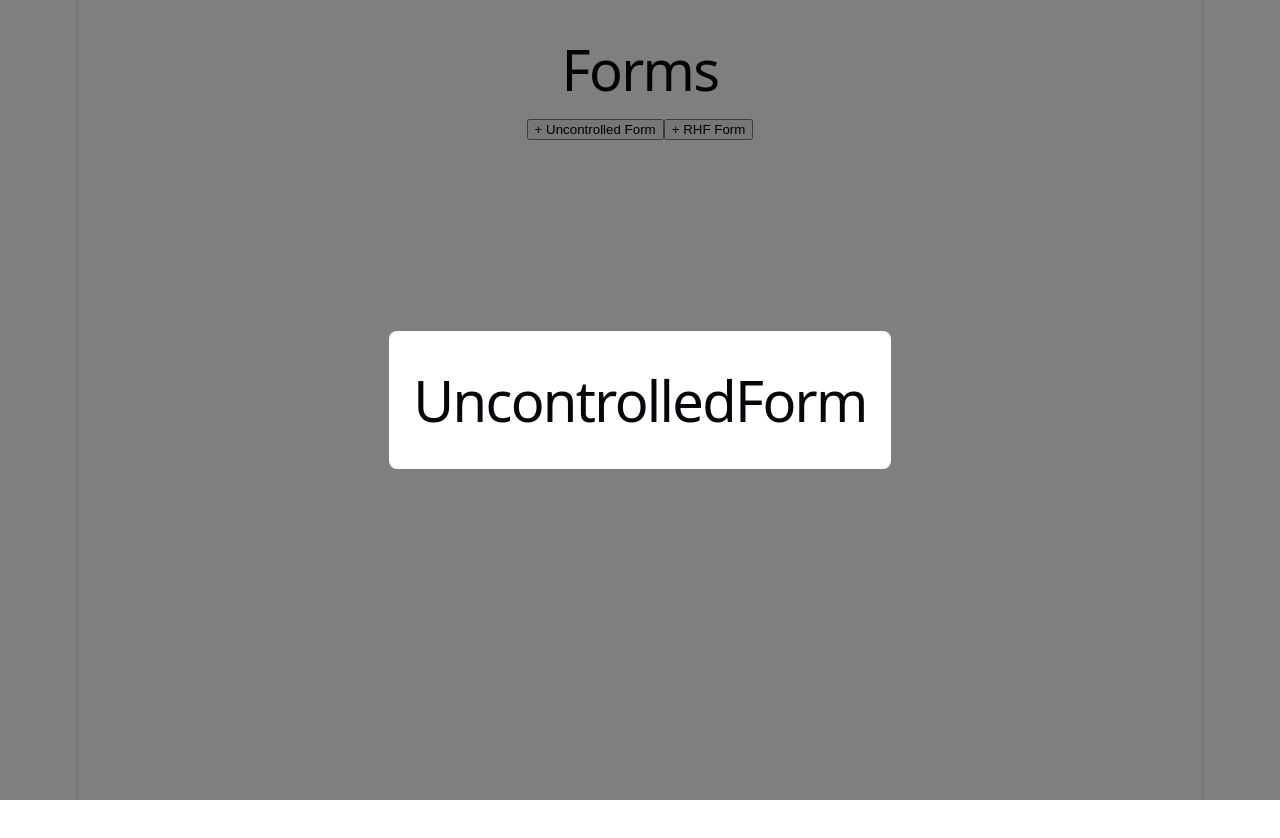
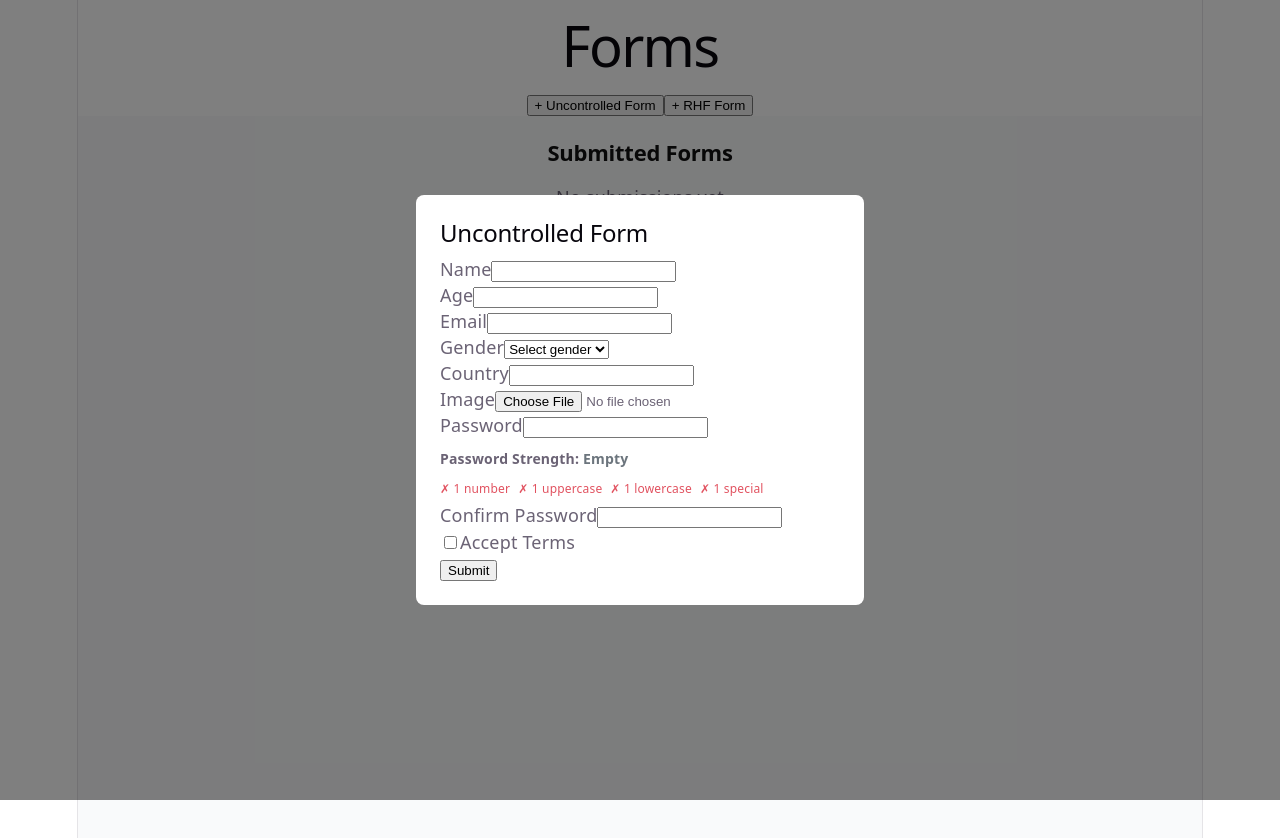
Before and after one commit to 27moon/React2026, a React (Vite) app: page / in a window 1280 px wide. Both pictures are taken after a click on the button "+ Uncontrolled Form". Shown: the top 838 px of the page. Before the commit the page ends 800 px from the top, so only its background shows below. Built offline with nearby package versions, Linux system fonts and the light colour scheme.

Commit message:
feat: add forms

```diff
--- a/package.json
+++ b/package.json
@@ -11,9 +11,11 @@
     "format:fix": "prettier --write ."
   },
   "dependencies": {
+    "@hookform/resolvers": "^5.4.0",
     "@reduxjs/toolkit": "^2.12.0",
     "react": "^19.2.6",
     "react-dom": "^19.2.6",
+    "react-hook-form": "^7.78.0",
     "react-redux": "^9.3.0",
     "zod": "^4.4.3"
   },
--- a/src/App.css
+++ b/src/App.css
@@ -1,4 +1,4 @@
-.app-layout {
+/* .app-layout {
   max-width: 1000px;
   margin: 0 auto;
   padding: 24px;
@@ -6,5 +6,4 @@
   display: flex;
   flex-direction: column;
   gap: 16px;
-  color:blanchedalmond
-}
+} */
--- a/src/App.tsx
+++ b/src/App.tsx
@@ -6,6 +6,7 @@ import { Modal } from './components/ui/modal/Modal';
 import { useModal } from './hooks/useModal';
 import { UncontrolledForm } from './components/forms/uncontrolledForm/UncontrolledForm';
 import { RHFForm } from './components/forms/rhfForm/rhfForm';
+import { Dashboard } from './components/dashboard/Dashboard';
 
 function App() {
   const { open, formType, openModal, closeModal } = useModal();
@@ -13,10 +14,12 @@ function App() {
   return (
     <Layout className="app-layout">
       <Header onOpen={openModal} />
-
+      <Dashboard />
       <Modal open={open} onClose={closeModal}>
-        {formType === 'uncontrolled' && <UncontrolledForm />}
-        {formType === 'rhf' && <RHFForm />}
+        {formType === 'uncontrolled' && (
+          <UncontrolledForm onClose={closeModal} />
+        )}
+        {formType === 'rhf' && <RHFForm onClose={closeModal} />}
       </Modal>
     </Layout>
   );
--- a/src/components/forms/rhfForm/rhfForm.tsx
+++ b/src/components/forms/rhfForm/rhfForm.tsx
@@ -1,3 +1,159 @@
-export const RHFForm = () => {
-  return <h1>RHF</h1>;
+import { useState } from 'react';
+import { useForm } from 'react-hook-form';
+import { zodResolver } from '@hookform/resolvers/zod';
+
+import { Input } from '../../ui/input/Input';
+import { Button } from '../../ui/button/Button';
+import { SelectField } from '../../ui/selectField/SelectField';
+import { CountryField } from '../../ui/countryField/CountryField';
+import { PasswordStrengthIndicator } from '../../ui/passwordStrengthIndicator/PasswordStrengthIndicator';
+
+import { createFormSchema } from '../../../schemas/formSchema';
+import { useAppDispatch, useAppSelector } from '../../../store/hooks';
+import { saveFormData } from '../../../store/formDataSlice';
+import { convertFileToBase64 } from '../../../utils/imageConverter';
+import type { z } from 'zod';
+
+type RHFFormProps = {
+  onClose: () => void;
 };
+
+export const RHFForm = ({ onClose }: RHFFormProps) => {
+  const dispatch = useAppDispatch();
+  const countries = useAppSelector((state) => state.countries.list);
+
+  const schema = createFormSchema(countries);
+  type FormValues = z.infer<typeof schema>;
+
+  const [passwordValue, setPasswordValue] = useState('');
+
+  const {
+    register,
+    handleSubmit,
+    reset,
+    formState: { errors, isValid },
+  } = useForm<FormValues>({
+    resolver: zodResolver(schema),
+    mode: 'onChange',
+    reValidateMode: 'onChange',
+    defaultValues: {
+      formType: 'rhf',
+      name: '',
+      age: '',
+      email: '',
+      gender: '',
+      country: '',
+      password: '',
+      confirmPassword: '',
+      terms: false,
+      image: undefined,
+    },
+  });
+
+  const onSubmit = async (data: FormValues) => {
+    const file = data.image?.[0];
+    const base64 = file ? await convertFileToBase64(file) : '';
+
+    const payload = {
+      ...data,
+      age: Number(data.age),
+      image: base64,
+      formType: 'rhf' as const,
+    };
+
+    dispatch(saveFormData(payload));
+
+    reset();
+    setPasswordValue('');
+    onClose();
+  };
+
+  return (
+    <form onSubmit={handleSubmit(onSubmit)}>
+      <h2>React Hook Form</h2>
+
+      <Input
+        id="name"
+        label="Name"
+        {...register('name')}
+        error={errors.name?.message}
+      />
+
+      <Input
+        id="age"
+        label="Age"
+        type="number"
+        {...register('age')}
+        error={errors.age?.message}
+      />
+
+      <Input
+        id="email"
+        label="Email"
+        {...register('email')}
+        error={errors.email?.message}
+      />
+
+      <SelectField
+        id="gender"
+        label="Gender"
+        options={[
+          { value: 'male', label: 'Male' },
+          { value: 'female', label: 'Female' },
+        ]}
+        {...register('gender')}
+      />
+
+      <CountryField
+        id="country"
+        label="Country"
+        countries={countries}
+        {...register('country')}
+        error={errors.country?.message}
+      />
+
+      <Input
+        id="image"
+        label="Image"
+        type="file"
+        error={errors.image?.message as string}
+        {...register('image')}
+      />
+
+      <Input
+        id="password"
+        label="Password"
+        type="password"
+        error={errors.password?.message}
+        {...register('password', {
+          onChange: (e) => setPasswordValue(e.target.value),
+        })}
+      />
+
+      <PasswordStrengthIndicator passwordValue={passwordValue} />
+
+      <Input
+        id="confirmPassword"
+        label="Confirm Password"
+        type="password"
+        {...register('confirmPassword')}
+        error={errors.confirmPassword?.message}
+      />
+
+      <div>
+        <label htmlFor="terms">
+          <input type="checkbox" {...register('terms')} />
+          Accept Terms
+        </label>
+
+        {errors.terms?.message && (
+          <p className="error">{errors.terms.message}</p>
+        )}
+      </div>
+
+      <Button type="submit" disabled={!isValid}>
+        Submit
+      </Button>
+    </form>
+  );
+};
--- a/src/components/forms/uncontrolledForm/UncontrolledForm.tsx
+++ b/src/components/forms/uncontrolledForm/UncontrolledForm.tsx
@@ -1,3 +1,150 @@
-export const UncontrolledForm = () => {
-  return <h1>UncontrolledForm</h1>;
+import { useRef, useState } from 'react';
+import { Input } from '../../ui/input/Input';
+import { Button } from '../../ui/button/Button';
+import { SelectField } from '../../ui/selectField/SelectField';
+import { CountryField } from '../../ui/countryField/CountryField';
+import { createFormSchema } from '../../../schemas/formSchema';
+import { useAppDispatch, useAppSelector } from '../../../store/hooks';
+import { PasswordStrengthIndicator } from '../../ui/passwordStrengthIndicator/PasswordStrengthIndicator';
+import { convertFileToBase64 } from '../../../utils/imageConverter';
+import { saveFormData } from '../../../store/formDataSlice';
+
+type UncontrolledFormProps = {
+  onClose: () => void;
 };
+
+export const UncontrolledForm = ({ onClose }: UncontrolledFormProps) => {
+  const formRef = useRef<HTMLFormElement>(null);
+  const [errors, setErrors] = useState<Record<string, string>>({});
+  const [passwordValue, setPasswordValue] = useState('');
+
+  const dispatch = useAppDispatch();
+  const countries = useAppSelector((state) => state.countries.list);
+
+  const schema = createFormSchema(countries);
+
+  const handleSubmit = async (e: React.FormEvent) => {
+    e.preventDefault();
+
+    if (!formRef.current) return;
+
+    const formData = new FormData(formRef.current);
+    const file = formData.get('image') as File;
+    const hasFile = file && file.name && file.size > 0;
+
+    const result = schema.safeParse({
+      formType: 'uncontrolled',
+      name: formData.get('name'),
+      age: formData.get('age'),
+      email: formData.get('email'),
+      gender: formData.get('gender'),
+      country: formData.get('country'),
+      password: formData.get('password'),
+      confirmPassword: formData.get('confirmPassword'),
+      terms: formData.get('terms') === 'on',
+      image: hasFile ? [file] : null,
+    });
+
+    if (!result.success) {
+      const formattedErrors: Record<string, string> = {};
+
+      for (const issue of result.error.issues) {
+        const fieldName = issue.path[0] as string;
+
+        if (!formattedErrors[fieldName]) {
+          formattedErrors[fieldName] = issue.message;
+        }
+      }
+
+      setErrors(formattedErrors);
+      return;
+    }
+    setErrors({});
+
+    try {
+      const targetFile = result.data.image?.[0] || file;
+      const base64Image = await convertFileToBase64(targetFile);
+
+      const finalPayload = {
+        ...result.data,
+        age: Number(result.data.age),
+        image: base64Image,
+        formType: 'uncontrolled' as const,
+      };
+
+      dispatch(saveFormData(finalPayload));
+      console.log('SAVED TO REDUX:', finalPayload);
+
+      formRef.current?.reset();
+      setPasswordValue('');
+      onClose();
+    } catch (error) {
+      console.error(error);
+    }
+  };
+
+  return (
+    <form ref={formRef} onSubmit={handleSubmit}>
+      <h2>Uncontrolled Form</h2>
+
+      <Input id="name" name="name" label="Name" error={errors.name} />
+      <Input id="age" name="age" label="Age" type="number" error={errors.age} />
+      <Input id="email" name="email" label="Email" error={errors.email} />
+
+      <SelectField
+        id="gender"
+        name="gender"
+        label="Gender"
+        options={[
+          { value: 'male', label: 'Male' },
+          { value: 'female', label: 'Female' },
+        ]}
+      />
+
+      <CountryField
+        id="country"
+        name="country"
+        label="Country"
+        countries={countries}
+        error={errors.country}
+      />
+
+      <Input
+        id="image"
+        name="image"
+        label="Image"
+        type="file"
+        error={errors.image}
+      />
+
+      <Input
+        id="password"
+        name="password"
+        label="Password"
+        type="password"
+        error={errors.password}
+        onChange={(e) => setPasswordValue(e.target.value)}
+      />
+
+      <PasswordStrengthIndicator passwordValue={passwordValue} />
+
+      <Input
+        id="confirmPassword"
+        name="confirmPassword"
+        label="Confirm Password"
+        type="password"
+        error={errors.confirmPassword}
+      />
+
+      <div>
+        <label htmlFor="terms">
+          <input id="terms" name="terms" type="checkbox" />
+          Accept Terms
+        </label>
+        {errors.terms && <p className="error">{errors.terms}</p>}
+      </div>
+
+      <Button type="submit">Submit</Button>
+    </form>
+  );
+};
--- a/src/main.tsx
+++ b/src/main.tsx
@@ -2,6 +2,8 @@ import { StrictMode } from 'react';
 import { createRoot } from 'react-dom/client';
 import './index.css';
 import App from './App.tsx';
+import { Provider } from 'react-redux';
+import { store } from './store/store.tsx';
 
 const root = document.getElementById('root');
 
@@ -9,6 +11,8 @@ if (!root) throw new Error('Root not found');
 
 createRoot(root).render(
   <StrictMode>
-    <App />
+    <Provider store={store}>
+      <App />
+    </Provider>
   </StrictMode>
 );
--- a/src/schemas/formSchema.tsx
+++ b/src/schemas/formSchema.tsx
@@ -4,63 +4,79 @@ export const createFormSchema = (countries: string[]) =>
   z
     .object({
       formType: z.enum(['uncontrolled', 'rhf']),
+
       name: z
         .string()
         .min(1, 'Name is required')
-        .refine(
-          (v) => v[0] === v[0]?.toUpperCase(),
-          'First letter must be uppercase'
-        ),
+        .refine((v) => v[0] === v[0]?.toUpperCase(), {
+          message: 'First letter must be uppercase',
+        }),
 
       age: z
         .string()
-        .min(1, 'Age must be provided')
-        .regex(/^-?\d+$/, 'Only numbers')
-        .transform((val) => Number(val))
-        .refine((num) => num >= 0, 'Age cannot be negative'),
+        .min(1, 'Age is required')
+        .refine((v) => /^\d+$/.test(v), {
+          message: 'Only numbers allowed',
+        })
+        .refine((v) => Number(v) >= 0, {
+          message: 'Age cannot be negative',
+        }),
 
       email: z
         .string()
-        .min(1, 'Email must be provided')
-
-        .refine((email) => {
-          const parts = email.split('@');
-          return parts.length === 2;
-        }, 'Email must contain exactly one @')
-
-        .refine((email) => {
-          const [localPart] = email.split('@');
-          return localPart.length > 0;
-        }, 'Email local part cannot be empty')
-
-        .refine((email) => {
-          const [, domainPart] = email.split('@');
-          return domainPart && domainPart.includes('.');
-        }, 'Email domain must contain a dot'),
+        .min(1, 'Email is required')
+        .refine((email) => email.includes('@'), {
+          message: 'Email must contain @',
+        })
+        .refine(
+          (email) => {
+            const [local, domain] = email.split('@');
+            return !!local && !!domain?.includes('.');
+          },
+          {
+            message: 'Invalid email format',
+          }
+        ),
 
       gender: z.string().min(1, 'Gender is required'),
 
-      country: z
-        .string()
-        .refine((val) => countries.includes(val), 'Country is required'),
+      country: z.string().refine((val) => countries.includes(val), {
+        message: 'Country must be selected',
+      }),
 
-      password: z.string().min(1, 'Password must be provided'),
+      password: z.string().min(1, 'Password is required'),
 
-      confirmPassword: z.string().min(1, 'Please confirm the password'),
+      confirmPassword: z.string().min(1, 'Confirm password is required'),
 
-      terms: z.literal(true, {
+      terms: z.boolean().refine((v) => v === true, {
         message: 'You must accept terms',
       }),
 
       image: z
-        .instanceof(File)
+        .custom<FileList>()
+        .refine((files) => files && files.length > 0, {
+          message: 'Image is required',
+        })
         .refine(
-          (file) => ['image/png', 'image/jpeg'].includes(file.type),
-          'Only PNG/JPEG allowed'
+          (files) => {
+            const file = files?.[0];
+            return (
+              file &&
+              ['image/png', 'image/jpeg', 'image/jpg'].includes(file.type)
+            );
+          },
+          {
+            message: 'Only PNG/JPEG allowed',
+          }
         )
         .refine(
-          (file) => file.size <= 2 * 1024 * 1024,
-          'Image must be under 2MB'
+          (files) => {
+            const file = files?.[0];
+            return file && file.size <= 2 * 1024 * 1024;
+          },
+          {
+            message: 'Image must be under 2MB',
+          }
         ),
     })
     .refine((data) => data.password === data.confirmPassword, {
```
Also changed, not shown: src/store/formDataSlice.tsx (+3 -15 lines), 1 other file (tests, documents, lock files or other folders).
